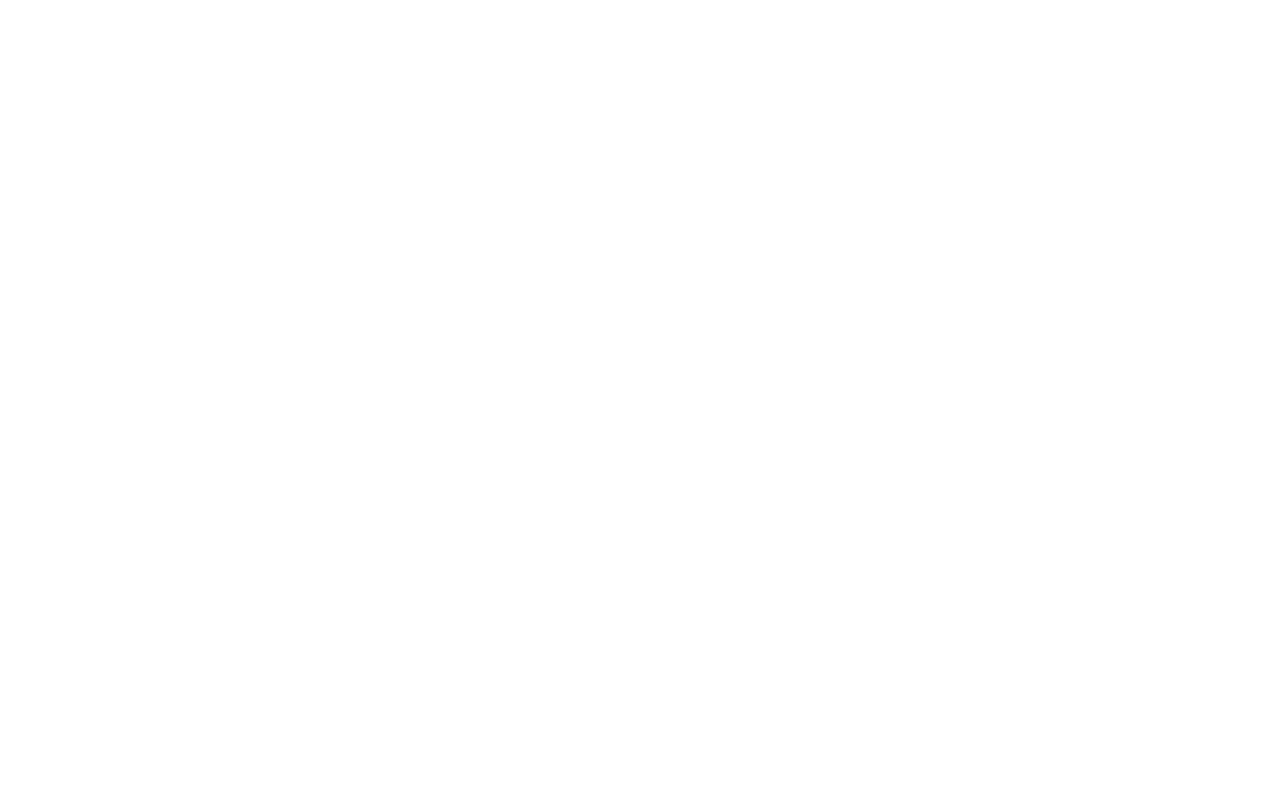
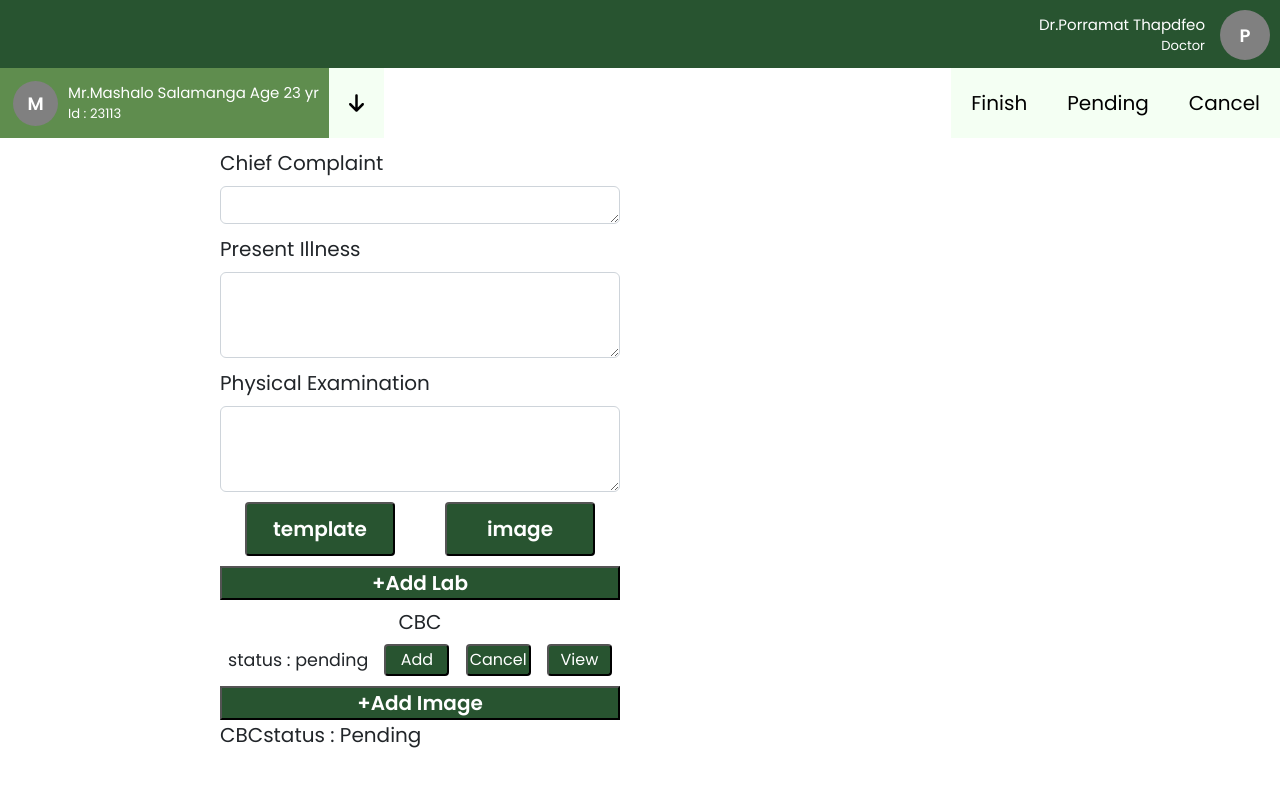
Before and after one commit to Ohm0025/cross-opd-react, a React (Create React App) app: page /drexam in a window 1280 px wide. Before the commit this address had no page. Shown: the top 786 px of the page. Built offline with nearby package versions, Linux system fonts and the light colour scheme.

Commit message:
draft-exam-page

```diff
--- a/src/App.js
+++ b/src/App.js
@@ -1,14 +1,20 @@
 import { Routes, Route } from "react-router-dom";
 import LoginPage from "./pages/loginPage/LoginPage";
 import RegisterPage from "./pages/registerPage/RegisterPage";
+import DrHome from "./pages/drHomePage/DrHomePage";
 import ExamPage from "./pages/examPage/ExamPage";
+import SearchPage from "./pages/searchPage/SearchPage";
 
 function App() {
   return (
     <Routes>
       <Route element={<LoginPage />} path="/"></Route>
       <Route element={<RegisterPage />} path="/register"></Route>
-      <Route element={<ExamPage />} path="/exam"></Route>
+
+      <Route element={<DrHome />} path="/">
+        <Route element={<ExamPage />} path="drexam"></Route>
+        <Route element={<SearchPage />} path="drsearch"></Route>
+      </Route>
     </Routes>
   );
 }
--- /dev/null
+++ b/src/components/iconName/IconName.css
@@ -0,0 +1,20 @@
+.header-icon {
+  margin-top: 10px;
+  margin-bottom: 10px;
+  border-radius: 50%;
+  width: 50px;
+  height: 50px;
+  display: inline-block;
+  text-align: center;
+  font-size: 18px;
+  background-color: gray;
+  color: white;
+  position: relative;
+}
+
+.header-icon b {
+  position: absolute;
+  top: 50%;
+  left: 50%;
+  transform: translate(-50%, -50%);
+}
--- /dev/null
+++ b/src/components/iconName/IconName.js
@@ -0,0 +1,11 @@
+import "./IconName.css";
+
+function IconName({ char, radius }) {
+  return (
+    <div className="header-icon" style={{ width: radius, height: radius }}>
+      <b>{char}</b>
+    </div>
+  );
+}
+
+export default IconName;
--- a/src/index.css
+++ b/src/index.css
@@ -9,3 +9,30 @@
   font-family: "Poppins", sans-serif;
   font-size: 20px;
 }
+
+input::-webkit-outer-spin-button,
+input::-webkit-inner-spin-button {
+  -webkit-appearance: none;
+  margin: 0;
+}
+
+/* width */
+::-webkit-scrollbar {
+  width: 6px;
+}
+
+/* Track */
+::-webkit-scrollbar-track {
+  background: #ffffff;
+}
+
+/* Handle */
+::-webkit-scrollbar-thumb {
+  background: #dadada;
+  border-radius: 10px;
+}
+
+/* Handle on hover */
+::-webkit-scrollbar-thumb:hover {
+  background: #c9c9c9;
+}
--- /dev/null
+++ b/src/pages/drHomePage/DrHomePage.css
@@ -0,0 +1,26 @@
+.search-header {
+  height: 68px;
+  background-color: #285430;
+  position: fixed;
+  top: 0;
+  width: 100%;
+  z-index: 100;
+}
+.header-user {
+  position: fixed;
+  right: 10px;
+  display: flex;
+  align-items: center;
+  gap: 15px;
+}
+.user-tag {
+  color: white;
+  font-size: 15px;
+  display: flex;
+  text-align: end;
+  flex-direction: column;
+}
+
+.outlet-container {
+  margin-top: 68px;
+}
--- /dev/null
+++ b/src/pages/drHomePage/DrHomePage.js
@@ -0,0 +1,23 @@
+import { Outlet } from "react-router-dom";
+import "./DrHomePage.css";
+import IconName from "../../components/iconName/IconName";
+
+function DrHomePage() {
+  return (
+    <div>
+      <div className="search-header">
+        <div className="header-user">
+          <div className="user-tag">
+            Dr.Porramat Thapdfeo<small>Doctor</small>
+          </div>
+          <IconName char={"P"} />
+        </div>
+      </div>
+      <div className="outlet-container">
+        <Outlet />
+      </div>
+    </div>
+  );
+}
+
+export default DrHomePage;
--- /dev/null
+++ b/src/pages/examPage/ExamPage.css
@@ -0,0 +1,118 @@
+.exam-header {
+  display: flex;
+  justify-content: space-between;
+  align-items: flex-start;
+}
+.header-left {
+  padding: 0 0 0 13px;
+  background-color: #5f8d4e;
+  display: flex;
+  align-items: center;
+  justify-content: space-around;
+  gap: 10px;
+}
+.pt-tag {
+  color: white;
+  font-size: 15px;
+  display: flex;
+  text-align: start;
+  flex-direction: column;
+}
+.pt-button {
+  display: block;
+  padding: 20px;
+  border: none;
+  background-color: #f4fff3;
+}
+
+.header-right {
+  display: flex;
+  align-items: center;
+  justify-content: space-around;
+}
+
+.header-right button {
+  display: block;
+  padding: 20px;
+  border: none;
+  background-color: #f4fff3;
+}
+
+.header-right button:hover {
+  background-color: #5f8d4e;
+  color: white;
+}
+
+.exam-container {
+  display: flex;
+  justify-content: space-around;
+  align-items: center;
+}
+
+.exam-left {
+  min-width: 400px;
+}
+
+.exam-left div[class$="-box"] {
+  margin-top: 10px;
+}
+
+.exam-left div[class$="-box"] textarea {
+  overflow-y: scroll;
+  max-height: 300px;
+  cursor: auto;
+  /* resize: none; Remove this if you want the user to resize the textarea */
+}
+
+.pe-button {
+  display: flex;
+  justify-content: space-around;
+  margin-top: 10px;
+}
+
+.pe-button button {
+  background-color: #285430;
+  color: white;
+  padding: 10px;
+  width: 150px;
+  border-radius: 4px;
+  font-weight: 600;
+}
+
+.lab-box {
+  display: flex;
+  flex-direction: column;
+}
+
+.lab-box tr {
+  display: flex;
+  justify-content: space-around;
+  align-items: center;
+  margin-top: 7px;
+}
+
+.lab-box > button {
+  background-color: #285430;
+  color: white;
+  font-weight: 600;
+}
+
+.lab-box tr button {
+  background-color: #285430;
+  color: white;
+  padding: 2px;
+  border-radius: 4px;
+  font-size: 16px;
+  width: 65px;
+}
+
+.image-box {
+  display: flex;
+  flex-direction: column;
+}
+
+.image-box button {
+  color: white;
+  background-color: #285430;
+  font-weight: 600;
+}
--- a/src/pages/examPage/ExamPage.js
+++ b/src/pages/examPage/ExamPage.js
@@ -1,8 +1,89 @@
+import IconName from "../../components/iconName/IconName";
+import "./ExamPage.css";
+import { FontAwesomeIcon } from "@fortawesome/react-fontawesome";
+import { faArrowDown } from "@fortawesome/free-solid-svg-icons";
+
 function ExamPage() {
   return (
     <div>
-      <div className="exam-header"></div>
-      <div className="exam-container"></div>
+      <div className="exam-header">
+        <div className="header-left">
+          <IconName char={"M"} radius="45px" />
+          <div className="pt-tag">
+            Mr.Mashalo Salamanga Age 23 yr<small>Id : 23113</small>
+          </div>
+          <button className="pt-button">
+            <FontAwesomeIcon icon={faArrowDown} />
+          </button>
+        </div>
+        <div className="header-right">
+          <button>Finish</button>
+          <button>Pending</button>
+          <button>Cancel</button>
+        </div>
+      </div>
+      <div className="exam-container">
+        <div className="exam-left">
+          <div className="cc-box">
+            <label for="cc_text" className="form-label">
+              Chief Complaint
+            </label>
+            <textarea
+              className="form-control"
+              name="cc_text"
+              id="cc_text"
+              rows="1"></textarea>
+          </div>
+          <div className="pi-box">
+            <label for="pi_text" className="form-label">
+              Present Illness
+            </label>
+            <textarea
+              className="form-control"
+              name="pi_text"
+              id="pi_text"
+              rows="3"></textarea>
+          </div>
+          <div className="pe-box">
+            <label for="pe_text" className="form-label">
+              Physical Examination
+            </label>
+            <textarea
+              className="form-control"
+              name="pe_text"
+              id="pe_text"
+              rows="3"></textarea>
+            <div className="pe-button">
+              <button>template</button>
+              <button>image</button>
+            </div>
+          </div>
+          <div className="lab-box">
+            <button>+Add Lab</button>
+            <table>
+              <tr>
+                <span>CBC</span>
+              </tr>
+              <tr>
+                <small>status : pending</small>
+                <button>Add</button>
+                <button>Cancel</button>
+                <button>View</button>
+              </tr>
+            </table>
+          </div>
+          <div className="image-box">
+            <button>+Add Image</button>
+            <table>
+              <tr>
+                <span>CBC</span>
+                <span>status : Pending</span>
+              </tr>
+            </table>
+          </div>
+        </div>
+        <div className="exam-right"></div>
+      </div>
     </div>
   );
 }
--- a/src/pages/registerPage/RegisterPage.css
+++ b/src/pages/registerPage/RegisterPage.css
@@ -43,7 +43,6 @@
 }
 
 .register-button {
-  padding: 10px;
   width: 150px;
   height: 65px;
   border-radius: 10px;
--- a/src/pages/registerPage/RegisterPage.js
+++ b/src/pages/registerPage/RegisterPage.js
@@ -53,7 +53,7 @@
               className={`form-label ${typeaccount ? "" : "is-invalid"}`}>
               {typeaccount === "DOCTOR" ? "MD number" : "Citizen ID"}
             </label>
-            <input type="text" className="form-control" id="numberId" />
+            <input type="number" className="form-control" id="numberId" />
           </div>
           <div>
             <label htmlFor="firstname" className="form-label">
--- /dev/null
+++ b/src/pages/searchPage/SearchPage.css
@@ -0,0 +1,85 @@
+.time-box {
+  text-align: center;
+  align-items: center;
+}
+
+.time-box span {
+  display: block;
+}
+.time-box span:nth-child(1) {
+  display: block;
+  font-size: 70px;
+}
+.time-box span:nth-child(1) small {
+  font-size: 20px;
+}
+
+.search-button {
+  width: 100px;
+  height: 50px;
+  border-radius: 10px;
+  color: white;
+  background-color: #285430;
+  font-weight: 600;
+}
+.search-button:hover {
+  background-color: #5f8d4e;
+}
+
+.input-group {
+  max-width: 500px;
+  margin: 15px auto;
+  padding: 3px;
+  border: none;
+}
+
+.input-group input {
+  font-size: 1.5rem;
+  text-align: center;
+  padding: 0;
+  margin: 0;
+  font-weight: 400;
+}
+
+.table-container {
+  padding-top: 35px;
+  display: flex;
+  justify-content: space-around;
+}
+
+.unfinish-table {
+  max-width: 400px;
+  min-width: 300px;
+}
+.unfinish-table tr {
+  font-weight: 300;
+  background-color: #fafafa;
+  color: #c9c9c9;
+  border: solid 1px white;
+  padding: 15px 0;
+  display: flex;
+  justify-content: space-around;
+}
+.unfinish-table tr:not(table tr:nth-child(1), table tr:last-child):hover {
+  background-color: #c9c9c9;
+  color: #fafafa;
+  cursor: pointer;
+}
+
+.unfinish-table tr:nth-child(1) {
+  background-color: #285430;
+  color: white;
+  font-weight: 300;
+  text-align: center;
+  border-radius: 10px 10px 0 0;
+}
+
+.unfinish-table tr:last-child {
+  background-color: #285430;
+  color: white;
+  font-weight: 300;
+  text-align: center;
+  display: flex;
+  justify-content: space-around;
+  border-radius: 0 0 10px 10px;
+}
--- /dev/null
+++ b/src/pages/searchPage/SearchPage.js
@@ -0,0 +1,54 @@
+import { FontAwesomeIcon } from "@fortawesome/react-fontawesome";
+import { faMagnifyingGlass } from "@fortawesome/free-solid-svg-icons";
+import "./SearchPage.css";
+
+function SearchPage() {
+  return (
+    <div>
+      <div className="search-container">
+        <div className="time-box">
+          <span>
+            09:00 <small>AM</small>
+          </span>
+          <span>27 Jul, 2022</span>
+        </div>
+        <div className="input-group">
+          <input
+            type="number"
+            className="form-control"
+            placeholder="insert patient id"
+          />
+          <button className="search-button">
+            <FontAwesomeIcon icon={faMagnifyingGlass} />
+          </button>
+        </div>
+      </div>
+      <div className="table-container">
+        <table className="unfinish-table">
+          <tr>Unfinish Case</tr>
+          <tr>123456</tr>
+          <tr>123456</tr>
+          <tr>123456</tr>
+          <tr>123456</tr>
+          <tr>
+            <span>page</span>
+            <span>{"< 1 >"}</span>
+          </tr>
+        </table>
+        <table className="unfinish-table">
+          <tr>Finish Case</tr>
+          <tr>123456</tr>
+          <tr>123456</tr>
+          <tr>123456</tr>
+          <tr>123456</tr>
+          <tr>
+            <span>page</span>
+            <span>{"< 1 >"}</span>
+          </tr>
+        </table>
+      </div>
+    </div>
+  );
+}
+
+export default SearchPage;
```
